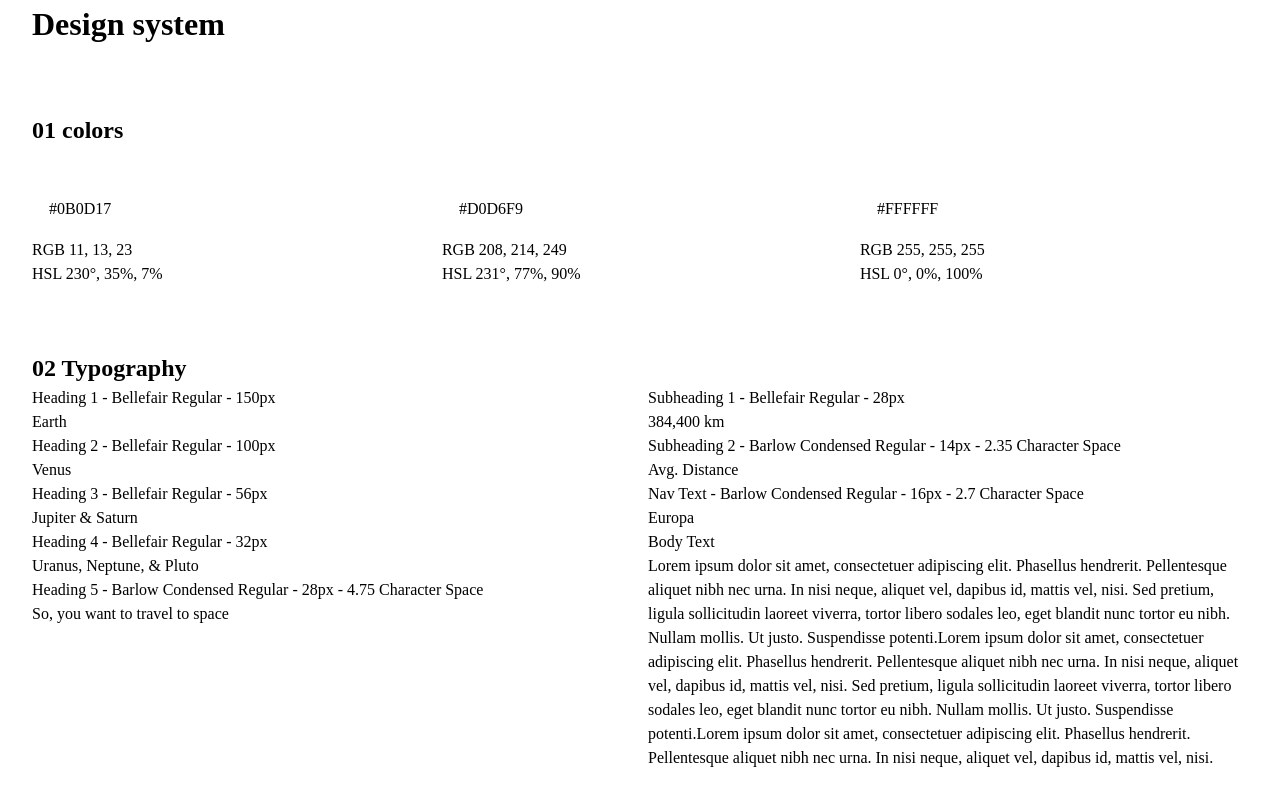
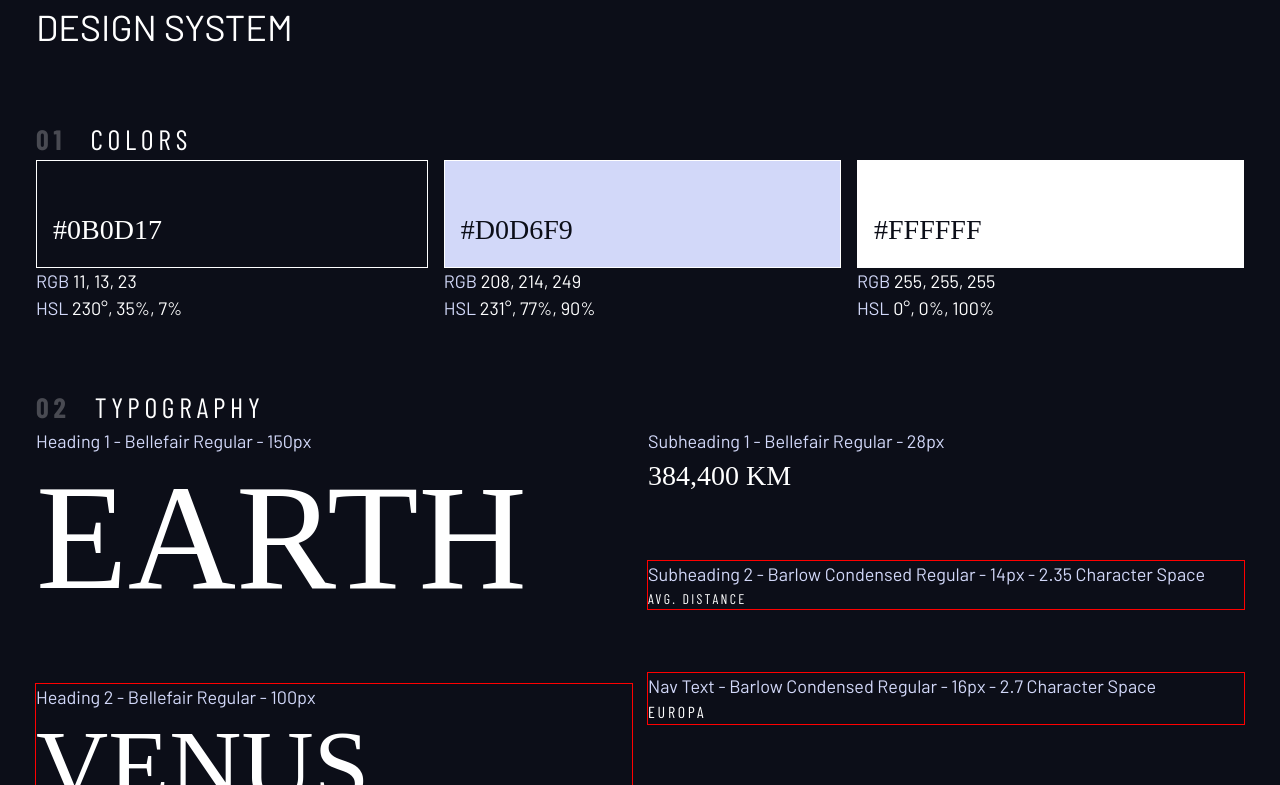
Before and after one commit to NovaKrown/Space_Travel, a plain HTML site: page design-system.html in a window 1280 px wide. Shown: the top 785 px of the page. Drawn offline with nearby package versions, Linux system fonts and the light colour scheme; a script that the page names is missing; a web font is replaced by a local one.

Commit message:
created styles for the design system

```diff
--- a/index.css
+++ b/index.css
@@ -1,3 +1,29 @@
+/* ----------------- */
+/* Custom properties */
+/* ----------------- */
+
+:root {
+  /* colors */
+  --clr-dark: 230 35% 7%;
+  --clr-light: 231 77% 90%;
+  --clr-white: 0 0% 100%;
+
+  /* font-sizes */
+  --fs-900: 9.375rem;
+  --fs-800: 6.25rem;
+  --fs-700: 3.5rem;
+  --fs-600: 2rem;
+  --fs-500: 1.75rem;
+  --fs-400: 1.125rem;
+  --fs-300: 1rem;
+  --fs-200: 0.875rem;
+
+  /* font-families */
+  --ff-serif: "Bellefair", serif;
+  --ff-sans-cond: "Barlow Condensed", sans-serif;
+  --ff-sans-normal: "Barlow", sans-serif;
+}
+
 /* ----- */
 /* Reset */
 /* ----- */
@@ -24,8 +50,22 @@ picture {
   margin: 0;
 }
 
+h1,
+h2,
+h3,
+h4,
+h5,
+h6,
+p {
+  font-weight: 400;
+}
+
 /* Set up the body */
 body {
+  font-family: var(--ff-sans-normal);
+  font-size: var(--fs-400);
+  color: hsl(var(--clr-white));
+  background-color: hsl(var(--clr-dark));
   line-height: 1.5;
   min-height: 100vh;
 }
@@ -71,6 +111,11 @@ select {
   gap: var(--gap, 1rem);
 }
 
+.flow > *:where(:not(:first-child)) {
+  margin-top: var(--flow-space, 1rem);
+  outline: 1px solid red;
+}
+
 .container {
   padding-inline: 2em;
   margin-inline: auto;
@@ -88,3 +133,96 @@ select {
   white-space: nowrap; /* added line*/
   border: 0;
 }
+
+/* colors */
+
+.bg-dark {
+  background-color: hsl(var(--clr-dark));
+}
+.bg-accent {
+  background-color: hsl(var(--clr-light));
+}
+.bg-white {
+  background-color: hsl(var(--clr-white));
+}
+
+.text-dark {
+  color: hsl(var(--clr-dark));
+}
+.text-accent {
+  color: hsl(var(--clr-light));
+}
+.text-white {
+  color: hsl(var(--clr-white));
+}
+
+/* typography */
+
+.ff-serif {
+  font-family: var(--ff-serif);
+}
+.ff-sans-cond {
+  font-family: var(--ff-sans-cond);
+}
+.ff-sans-normal {
+  font-family: var(--ff-sans-normal);
+}
+
+.letter-spacing-1 {
+  letter-spacing: 4.75px;
+}
+.letter-spacing-2 {
+  letter-spacing: 2.7px;
+}
+.letter-spacing-3 {
+  letter-spacing: 2.35px;
+}
+
+.uppercase {
+  text-transform: uppercase;
+}
+
+.fs-900 {
+  font-size: var(--fs-900);
+}
+.fs-800 {
+  font-size: var(--fs-800);
+}
+.fs-700 {
+  font-size: var(--fs-700);
+}
+.fs-600 {
+  font-size: var(--fs-600);
+}
+.fs-500 {
+  font-size: var(--fs-500);
+}
+.fs-400 {
+  font-size: var(--fs-400);
+}
+.fs-300 {
+  font-size: var(--fs-300);
+}
+.fs-200 {
+  font-size: var(--fs-200);
+}
+
+.fs-900,
+.fs-800,
+.fs-700,
+.fs-600 {
+  line-height: 1.1;
+}
+
+.numbered-title {
+  text-transform: uppercase;
+  font-family: var(--ff-sans-cond);
+  font-size: var(--fs-500);
+  letter-spacing: 4.72px;
+}
+
+.numbered-title span {
+  margin-right: 0.5em;
+  font-weight: 700;
+  color: hsl(var(--clr-white) / 0.25);
+}
```
